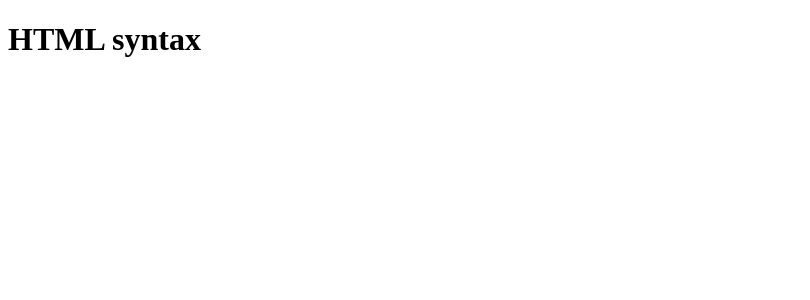
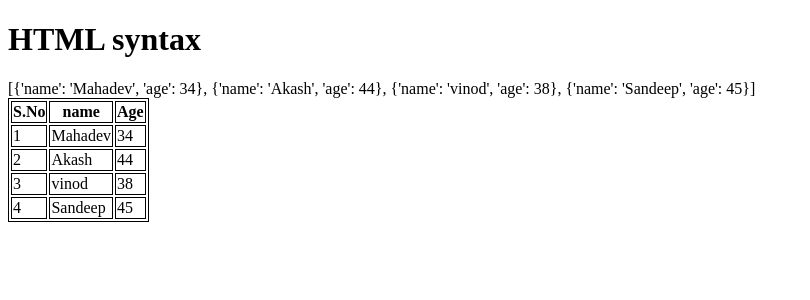
Before and after one commit to Mahadev1729/Back_End, a Django app: page / in a window 1280 px wide. Shown: the top 300 px of the page, without its empty margins (0-810 px from the left). Run offline with Django 5.2, Linux system fonts and the light colour scheme.

Commit message:
to see data in ui

```diff
--- a/home/templates/index.html
+++ b/home/templates/index.html
@@ -4,8 +4,33 @@
     <meta charset="UTF-8">
     <meta name="viewport" content="width=device-width, initial-scale=1.0">
     <title>django tutorial</title>
+    <style>
+        table,th,td{
+            border:1px solid black;
+        }
+    </style>
 </head>
 <body>
     <h1>HTML syntax</h1>
+    {{peoples}}
+
+    <table>
+        <tr>
+            <th>S.No</th>
+            <th>name</th>
+            <th>Age</th>
+        </tr>
+        {% for people in peoples %}
+        <tr>
+            <td>{{forloop.counter}}</td>
+            <td>{{people.name}}</td>
+            <td>{{people.age}}</td>
+        </tr>
+        {% endfor %}
+
+    </table>
+    <script>
+        console.log("Hey Django")
+    </script>
 </body>
 </html>
--- a/home/views.py
+++ b/home/views.py
@@ -4,7 +4,16 @@ from django.http import HttpResponse
 
 # Create your views here.
 def home(request):
-    return render(request,"index.html")
+    #data from the database
+    peoples=[
+        {"name":"Mahadev","age":34},
+        {"name":"Akash","age":44},
+        {"name":"vinod","age":38},
+        {"name":"Sandeep","age":45},
+    ]
+    #Context
+
+    return render(request,"index.html",context={'peoples':peoples})
 
 def admin_panel(request):
     return HttpResponse("""<h1>This is admin pannel</h1>""")
```
